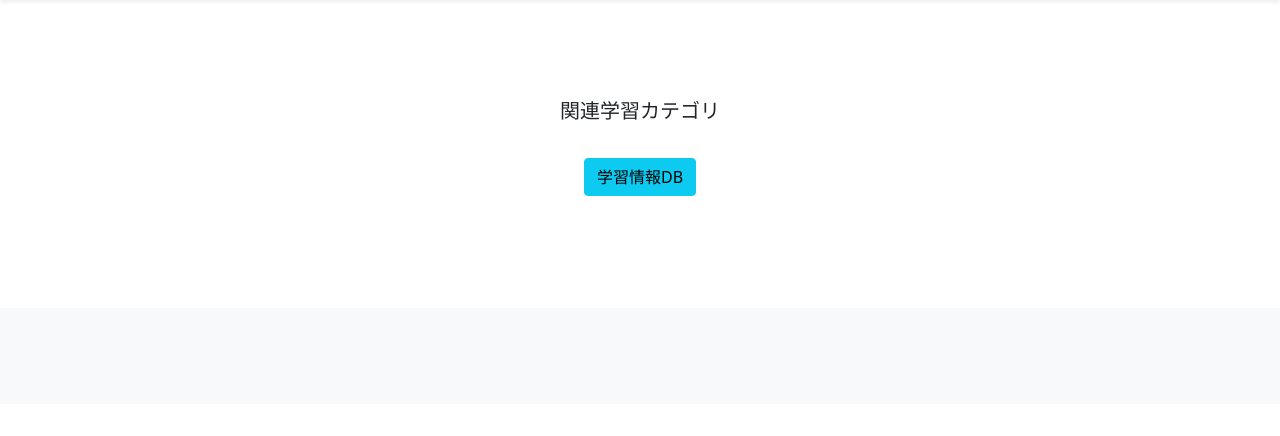
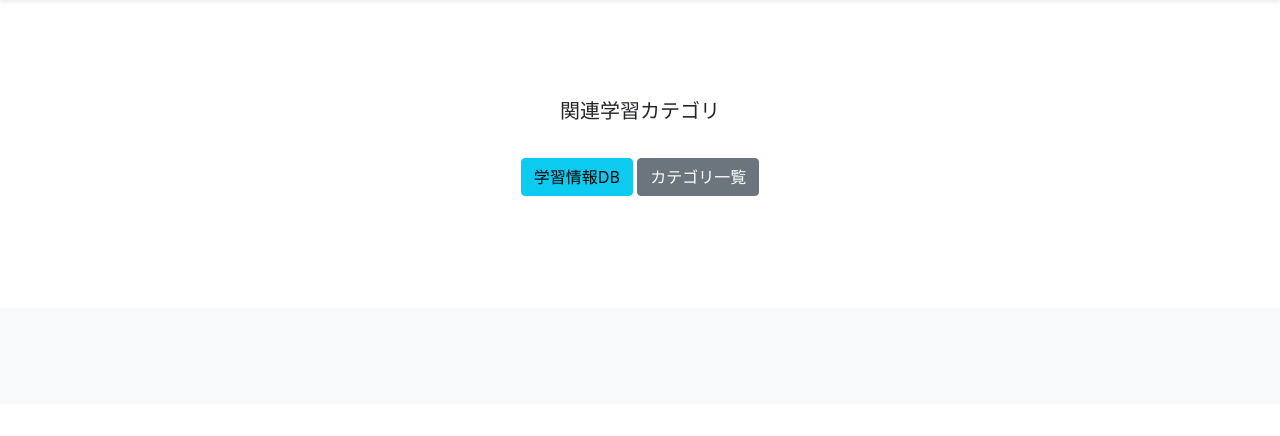
Before and after one commit to kolinz/learningvisioncms, a Django app: page /cat/1 in a window 1280 px wide. Shown: the part 56-492 px from the top of the page. Run offline with Django 3.2, Linux system fonts and the light colour scheme; data that the repository does not hold is empty; some libraries are stand-ins or nearby versions.

Commit message:
カテゴリ一覧 ボタンの追加。

```diff
--- a/edu/templates/category_title.html
+++ b/edu/templates/category_title.html
@@ -33,10 +33,14 @@
         <!-- ログイン中のボタン -->
           <a href="{% url 'edu:post' %}"
               class="btn btn-primary my-2">学習情報の登録</a>
+          <a href="/cat_list"
+                class="btn btn-secondary my-3">カテゴリ一覧</a>
         {% else %}
         <!-- ログイン状態ではないときは何も表示しない。 -->
           <a href="/"
                 class="btn btn-info my-3">学習情報DB</a>
+          <a href="/cat_list"
+                class="btn btn-secondary my-3">カテゴリ一覧</a>
         {% endif %}
       </div>
     </div>
```
